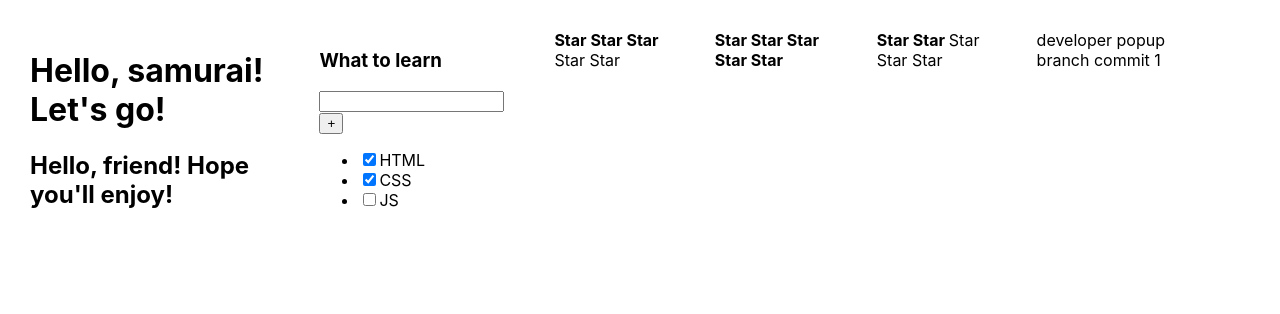
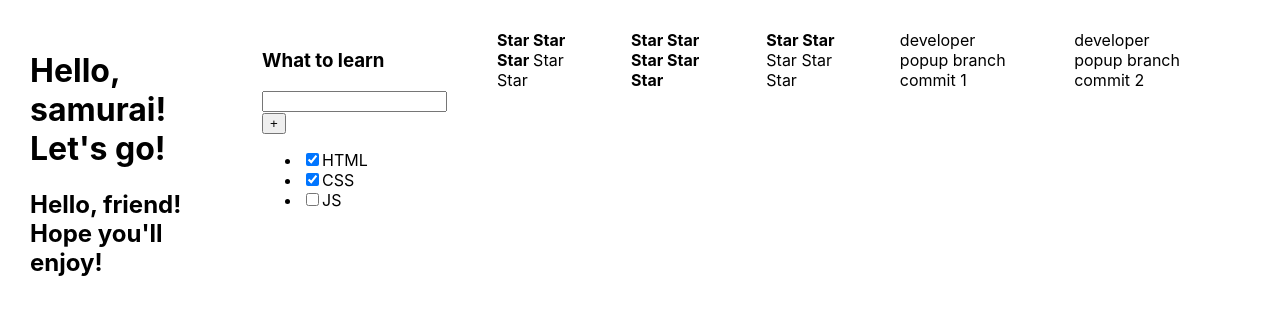
Before and after one commit to IJTINK7/Practice, a React (Create React App) app: page / in a window 1280 px wide. Shown: the top 314 px of the page. Built offline with nearby package versions, Linux system fonts and the light colour scheme.

Commit message:
developer popup branch commit 2

```diff
--- a/src/App.tsx
+++ b/src/App.tsx
@@ -13,6 +13,7 @@ function App() {
 			<Rating value={5}/>
 			<Rating value={2}/>
 			<div>developer popup branch commit 1</div>
+			<div>developer popup branch commit 2</div>
 		</div>
 	)
 }
```
